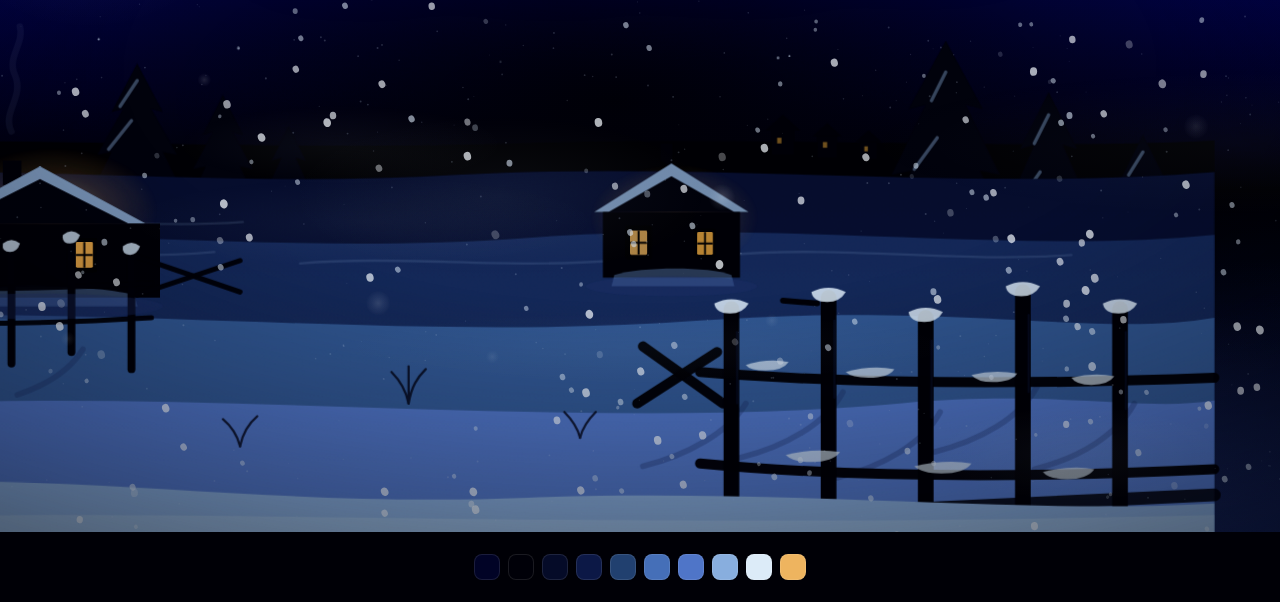
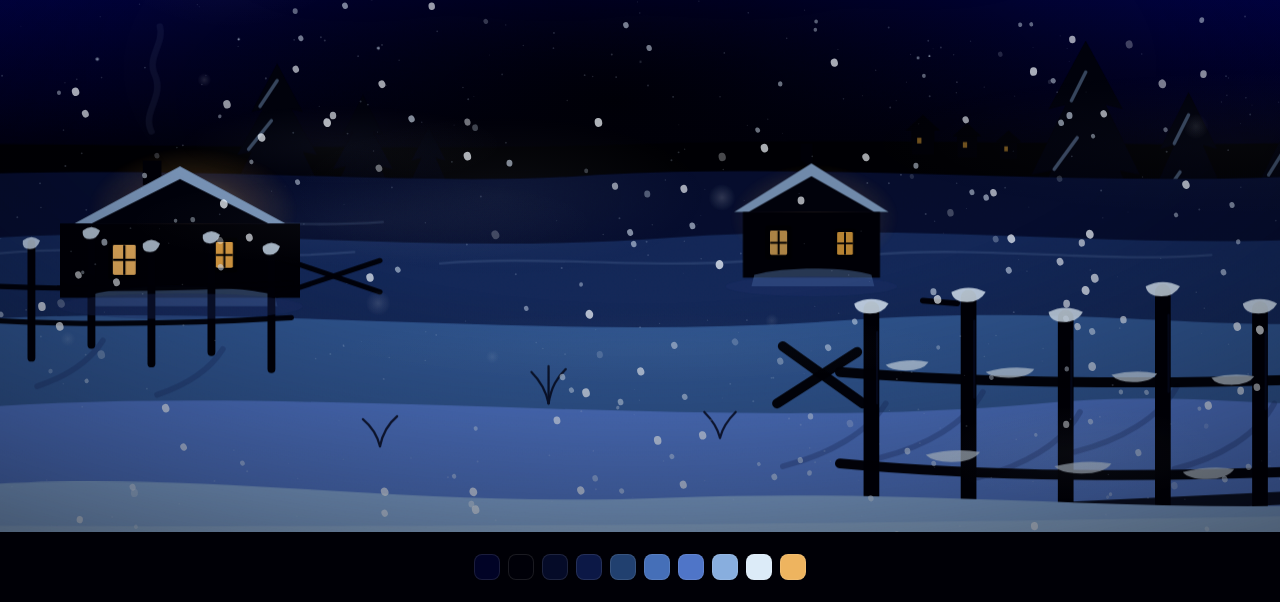
Before and after one commit to pharma-news/winter, a plain HTML site: page index.html in a window 1280 px wide. Shown: the part 268-870 px from the top of the page. Drawn offline with Linux system fonts and the light colour scheme; animation ran at ten frames a second.

Commit message:
кадр под любой экран: земля до краёв, ветка зеркалится на узких, отсчёт ниже на телефоне

```diff
--- a/app.js
+++ b/app.js
@@ -222,7 +222,7 @@
       vw = 420;
       vh = 420 / ar;
     }
-    var vx = Math.max(150, Math.min(580, 500 - vw / 2));
+    var vx = Math.max(-400, Math.min(580, 500 - vw / 2));
     var vy = 560 - vh;
     sceneEl.setAttribute('viewBox', [vx.toFixed(1), vy.toFixed(1), vw.toFixed(1), vh.toFixed(1)].join(' '));
 
@@ -239,7 +239,8 @@
           branchGhost.style.transformOrigin = '1000px 0px';
           sceneEl.appendChild(branchGhost);
         }
-        var tx = vx + vw;
+        // точка роста ветки (её правый верхний угол) ставится на левый край кадра
+        var tx = vx - 1000;
         branchGhost.style.transform = 'translate(' + tx.toFixed(1) + 'px,' + vy.toFixed(1) + 'px) scale(-1,1)';
       } else if (branchGhost) {
         branchGhost.remove();
--- a/index.html
+++ b/index.html
@@ -87,7 +87,7 @@
 
     <!-- даль: тонет в черноте -->
     <g class="px" id="px-far" data-depth="5">
-      <path d="M0 288 C160 282 320 294 520 288 C700 283 860 293 1000 286 L1000 1200 L0 1200 Z" fill="url(#far-field)"/>
+      <path d="M-620 292 C-460 286 -300 298 -120 290 C40 284 320 296 520 288 C700 283 860 293 1010 286 C1200 282 1400 292 1620 286 L1620 1200 L-620 1200 Z" fill="url(#far-field)"/>
 
       <!-- деревня вдалеке -->
       <g fill="#000007">
@@ -125,8 +125,8 @@
 
     <!-- сугробы: чем ближе, тем светлее -->
     <g class="px" id="px-mid" data-depth="2.6">
-      <path d="M0 312 C150 300 300 320 470 310 C650 300 830 322 1000 308 L1000 1200 L0 1200 Z" fill="url(#d1)"/>
-      <path d="M0 358 C170 340 330 368 520 354 C700 341 860 366 1000 352 L1000 1200 L0 1200 Z" fill="url(#d2)"/>
+      <path d="M-620 316 C-420 304 -180 324 -20 312 C180 300 340 320 470 310 C650 300 830 322 1010 308 C1220 298 1420 318 1620 310 L1620 1200 L-620 1200 Z" fill="url(#d1)"/>
+      <path d="M-620 364 C-400 346 -160 372 0 358 C170 340 330 368 520 354 C700 341 860 366 1010 352 C1220 342 1420 364 1620 356 L1620 1200 L-620 1200 Z" fill="url(#d2)"/>
       <!-- гребни, наметённые ветром -->
       <g stroke="#9dc0e6" stroke-opacity=".13" stroke-width="1.6" fill="none" stroke-linecap="round">
         <path d="M40 366 C130 356 210 372 300 364"/>
@@ -170,7 +170,7 @@
       </g>
     </g>
 
-    <path d="M0 414 C200 396 420 428 640 412 C820 399 920 424 1000 410 L1000 1200 L0 1200 Z" fill="url(#d3)"/>
+    <path d="M-620 420 C-400 402 -140 430 0 414 C200 396 420 428 640 412 C820 399 920 424 1010 410 C1220 398 1420 424 1620 414 L1620 1200 L-620 1200 Z" fill="url(#d3)"/>
 
     <!-- дальний забор: тонкие жерди, кривые -->
     <g class="px" id="px-fence" data-depth="1.4">
@@ -195,7 +195,7 @@
       </g>
     </g>
 
-    <path d="M0 476 C240 452 540 492 780 470 C890 460 950 476 1000 468 L1000 1200 L0 1200 Z" fill="url(#d4)"/>
+    <path d="M-620 482 C-380 458 -120 486 0 476 C240 452 540 492 780 470 C890 460 950 476 1010 468 C1220 456 1420 482 1620 472 L1620 1200 L-620 1200 Z" fill="url(#d4)"/>
     <!-- тени от заборов на светлом снегу: без них он плоский -->
     <g stroke="#16265a" stroke-opacity=".3" stroke-width="4" stroke-linecap="round" fill="none">
       <path d="M672 470 C660 490 632 506 600 514"/>
@@ -253,18 +253,24 @@
     </g>
 
     <!-- сугроб у самого viewer -->
-    <path d="M0 530 C180 512 320 544 520 536 C700 529 860 548 1000 540 L1000 1200 L0 1200 Z" fill="#88aede"/>
-    <path d="M0 552 C260 540 520 560 1000 548 L1000 1200 L0 1200 Z" fill="#a6c6e8" opacity=".6"/>
-    <!-- чем ниже, тем closer к viewer: ещё два гребня, чтобы низ не был пустым -->
-    <path d="M0 612 C220 588 480 626 720 606 C860 594 940 614 1000 604 L1000 1200 L0 1200 Z" fill="#96b6e0"/>
-    <path d="M0 690 C260 662 560 704 820 680 C910 671 960 688 1000 682 L1000 1200 L0 1200 Z" fill="#a9c8e8"/>
-    <path d="M0 788 C300 756 620 800 1000 774 L1000 1200 L0 1200 Z" fill="#bad3ec" opacity=".9"/>
+    <path d="M-620 536 C-380 518 -120 546 0 530 C180 512 320 544 520 536 C700 529 860 548 1010 540 C1220 530 1420 552 1620 544 L1620 1200 L-620 1200 Z" fill="#88aede"/>
+    <path d="M-620 558 C-300 546 60 566 1010 548 C1250 540 1440 558 1620 552 L1620 1200 L-620 1200 Z" fill="#a6c6e8" opacity=".6"/>
+    <!-- чем ниже, тем ближе к viewer: ещё три гребня, чтобы низ не был пустым -->
+    <path d="M-620 618 C-340 594 -60 630 0 612 C220 588 480 626 720 606 C860 594 940 614 1010 604 C1220 592 1420 616 1620 608 L1620 1200 L-620 1200 Z" fill="#96b6e0"/>
+    <path d="M-620 696 C-320 668 -40 706 0 690 C260 662 560 704 820 680 C910 671 960 688 1010 682 C1230 670 1430 694 1620 686 L1620 1200 L-620 1200 Z" fill="#a9c8e8"/>
+    <path d="M-620 794 C-240 762 220 806 1010 774 C1240 764 1440 786 1620 778 L1620 1200 L-620 1200 Z" fill="#bad3ec" opacity=".9"/>
     <g stroke="#5f88c4" stroke-opacity=".22" stroke-width="2" fill="none" stroke-linecap="round">
+      <path d="M-400 640 C-300 630 -200 646 -100 638"/>
       <path d="M60 620 C160 610 260 626 360 618"/>
       <path d="M520 632 C620 622 720 636 820 628"/>
+      <path d="M1100 626 C1210 616 1320 632 1430 624"/>
       <path d="M120 700 C240 688 360 704 480 694"/>
       <path d="M620 712 C740 700 860 714 960 706"/>
+      <path d="M-460 712 C-340 700 -220 716 -100 706"/>
+      <path d="M1060 716 C1200 704 1340 720 1480 710"/>
       <path d="M200 800 C360 786 520 802 680 790"/>
+      <path d="M-380 812 C-200 798 -20 814 160 802"/>
+      <path d="M900 820 C1100 806 1300 822 1500 810"/>
     </g>
     <!-- сухая трава из-под снега -->
     <g stroke="#020312" stroke-width="1.6" stroke-linecap="round" fill="none" opacity=".8">
--- a/styles.css
+++ b/styles.css
@@ -267,8 +267,8 @@ footer {
 }
 .palette i:hover { transform: translateY(-4px) scale(1.08); }
 
-@media (max-width: 520px) {
-  .hero-count { gap: 4px; }
+@media (max-width: 560px) {
+  .hero-count { gap: 4px; top: 19vh; }
   .hero-count .sep { font-size: 16px; }
 }
 
```
